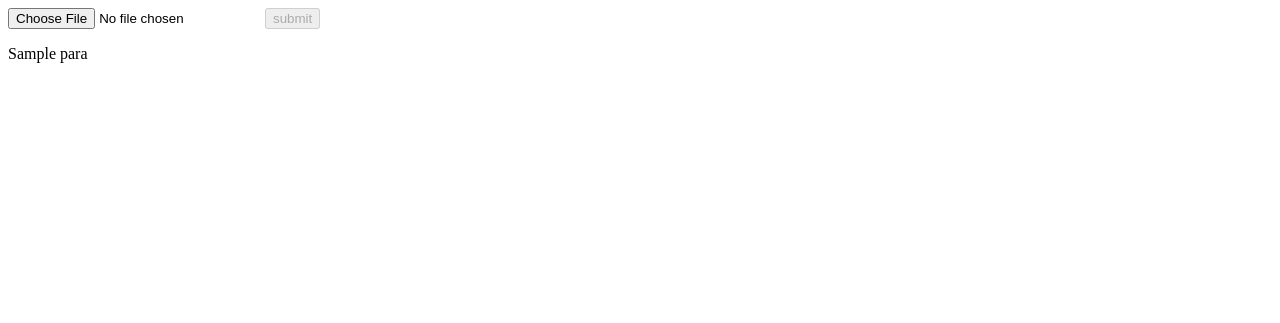
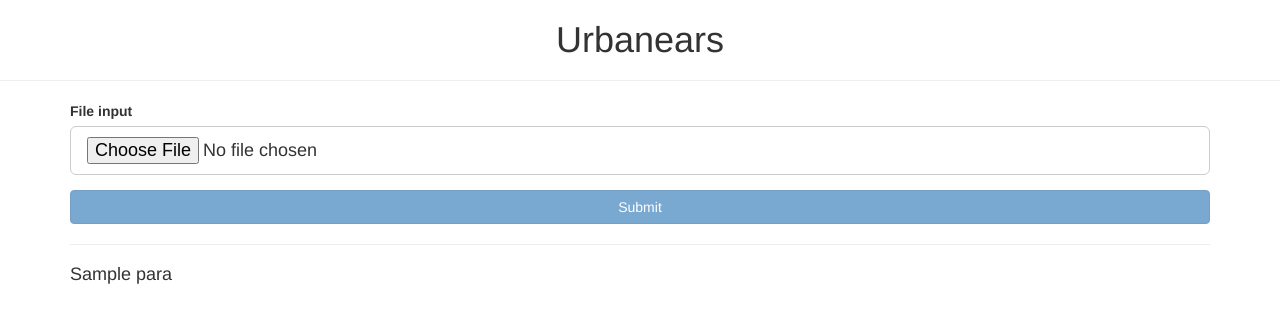
Before and after one commit to simonkrol/QHacks2019-App, a Flask app: template app/templates/upload.html in a window 1280 px wide. Shown: the top 323 px of the page. Run offline with Flask 2, Linux system fonts and the light colour scheme; the template is opened without the code that fills it: most values are stand-ins (such as "Sample title", 1, 10 or a date in 2020); parts of the project's set-up code (start-up, migrations or seed data) failed here and were passed over; some libraries are stand-ins or nearby versions.

Commit message:
update the html page

```diff
--- a/app/app.py
+++ b/app/app.py
@@ -27,7 +27,7 @@
 
 @app.route('/api', methods=['GET'])
 def upload_file():
-   return render_template('upload2.html')
+   return render_template('upload.html')
 
 @app.route('/api',methods=['POST'])
 def api():
@@ -37,7 +37,7 @@
     print(file.filename)
 
     if(not file.filename.endswith(".wav")):
-        return render_template('upload2.html')+"Invalid File, Please use a .wav\n"
+        return render_template('upload.html')+"Invalid File, Please use a .wav\n"
     file.save(s, buffer_size=16384)
 
     new, rate = librosa.load(s)
@@ -82,7 +82,7 @@
                     final+=f"->{splitComped[i-1].split(':')[0]}\n"
                 final+=f"{splitComp[1]}:{splitComp[0]}"
                 temp = splitComp[1]
-    return render_template("./upload2.html", result=final.split("\n"))
+    return render_template("./upload.html", result=final.split("\n"))
 
 
 
--- a/app/templates/upload.html
+++ b/app/templates/upload.html
@@ -1,29 +1,44 @@
 <html>
+
 <head>
+    <title>Urbanears</title>
+    <link rel="stylesheet" href="https://maxcdn.bootstrapcdn.com/bootstrap/3.3.7/css/bootstrap.min.css" integrity="sha384-BVYiiSIFeK1dGmJRAkycuHAHRg32OmUcww7on3RYdg4Va+PmSTsz/K68vbdEjh4u"
+        crossorigin="anonymous">
+
     <script src="//ajax.googleapis.com/ajax/libs/jquery/1.9.1/jquery.min.js"></script>
-        <script type=text/javascript>
-            $(document).ready(
-                function(){
-                    $('input:file').change(
-                        function(){
-                            if ($(this).val()) {
-                                $('input:submit').attr('disabled',false);
-                            }
-                        }
-                        );
+    <script>
+        $(document).ready(function () {
+            $('input:file').change(function () {
+                if ($(this).val()) { $('button:submit').attr('disabled', false); }
+            });
         });
     </script>
 </head>
+
 <body>
-        <form action = "http://8db2c7b3.ngrok.io/api" method = "POST"
-            enctype = "multipart/form-data">
-            <input type = "file" name = "fileInput" id="fileInput" />
-            <input type = "submit" value="submit" disabled/>
+
+    <h1 class="text-center">Urbanears</h1>
+    <hr />
+    <div class="container">
+
+        <form class="form" action="http://287effcc.ngrok.io/api" method="POST" enctype="multipart/form-data">
+            <div class="form-group">
+                <label for="fileInput">File input</label>
+                <input type="file" name="fileInput" class="btn btn-default btn-lg btn-block" id="fileInput" />
+            </div>
+            <div class="form-group">
+                <button type="submit" class="btn btn-primary btn-block" value="submit" disabled>Submit</button>
+            </div>
         </form>
-        <div>
+        <hr />
+        <div id="result">
             {% for para in result %}
-             <p>{{para}}</p>
+                <p class="h4">{{para}}</p>
             {% endfor %}
         </div>
+    </div>
+
+
 </body>
+
 </html>
```
Lines whose indentation alone changed are shown as unchanged.
